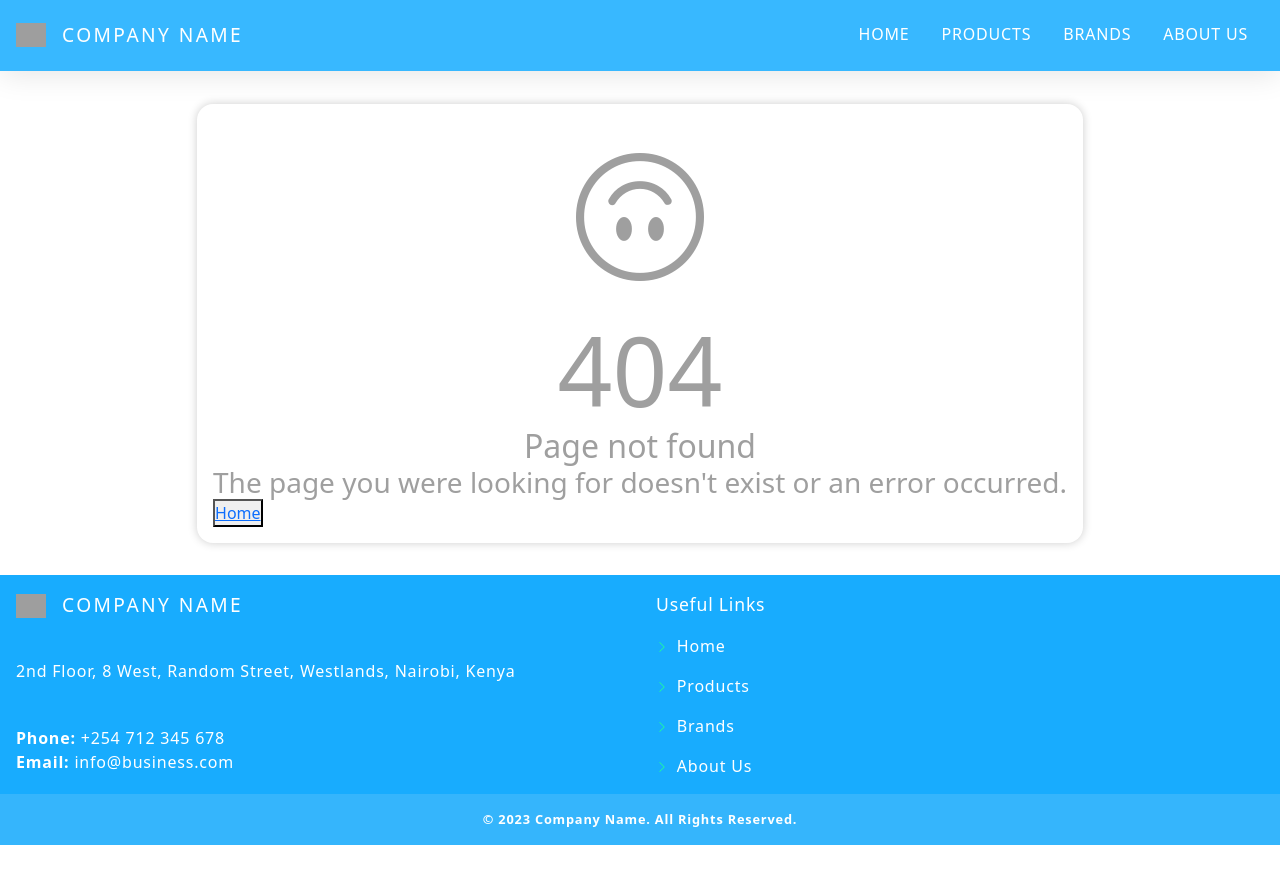
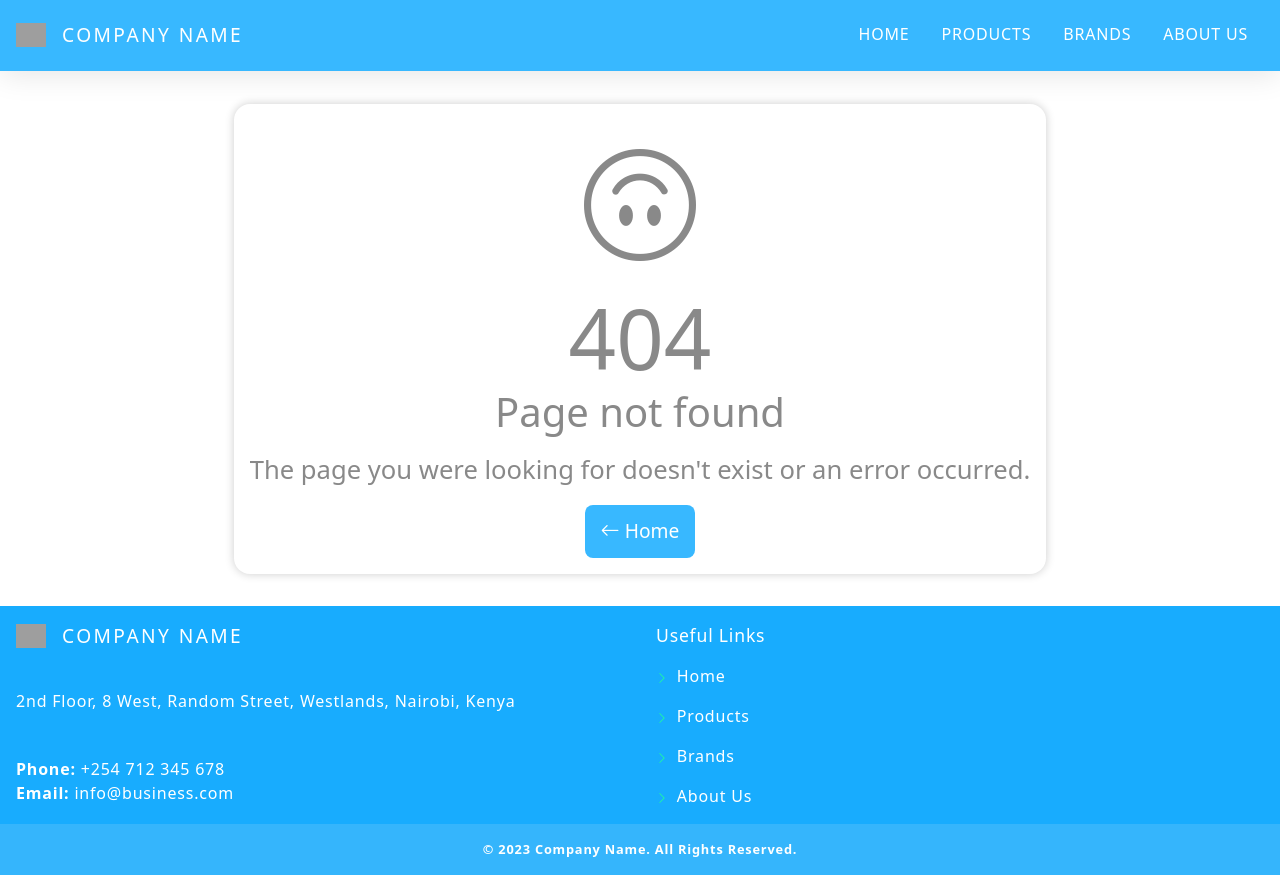
Before and after one commit to QoSz/eShop, an Angular app: page /#/page-not-found in a window 1280 px wide. Before the commit the page ends 845 px from the top, so only its background shows below. Built offline with nearby package versions, Linux system fonts and the light colour scheme; grey boxes are pictures that could not be loaded.

Commit message:
Worked on page not found page

```diff
--- a/src/app/components/page-not-found/page-not-found.component.html
+++ b/src/app/components/page-not-found/page-not-found.component.html
@@ -4,8 +4,10 @@
             <i class="bi bi-emoji-smile-upside-down face-icon error-text"></i>
         </div>
         <h1 class="number-404 error-text">404</h1>
-        <h2 class="error-text">Page not found</h2>
-        <h3 class="error-text">The page you were looking for doesn't exist or an error occurred.</h3>
-        <button><a routerLink="/">Home</a></button>
+        <h2 class="pnf-text error-text">Page not found</h2>
+        <h3 class="error-description-text error-text">The page you were looking for doesn't exist or an error occurred.</h3>
+        <div class="back-btn-container">
+            <button class="back-btn"><a class="back-btn-text" routerLink="/"><i class="bi bi-arrow-left"></i> Home</a></button>
+        </div>
     </div>
 </div>
--- a/src/app/components/page-not-found/page-not-found.component.scss
+++ b/src/app/components/page-not-found/page-not-found.component.scss
@@ -19,17 +19,51 @@
         align-items: center;
 
         .face-icon {
-            font-size: 8rem;
+            font-size: 7rem;
         }
     }
 
     .error-text {
         text-align: center;
-        color: #9f9f9f;
+        color: #898989;
         margin: 0;
     }
 
     .number-404 {
-        font-size: 6rem;
+        font-size: 5.2rem;
+    }
+
+    .pnf-text {
+        font-size: 2.5rem;
+    }
+
+    .error-description-text {
+        font-size: 1.6rem;
+        padding: 1.2rem 0;
+        text-wrap: pretty;
     }
 }
+
+.back-btn-container {
+    display: flex;
+    justify-content: center;
+    align-items: center;
+
+    .back-btn {
+        padding: 0.75rem 1rem;
+        border-radius: 0.5rem;
+        background-color: rgba(0, 165, 255, 0.78);
+        transition: all 0.2s ease-in-out;
+        border: none;
+
+        &:hover {
+            background-color: rgba(0, 165, 255, 1);
+        }
+    }
+
+    .back-btn-text {
+        text-decoration: none;
+        color: white;
+        font-size: 1.2rem;
+    }
+}
```
